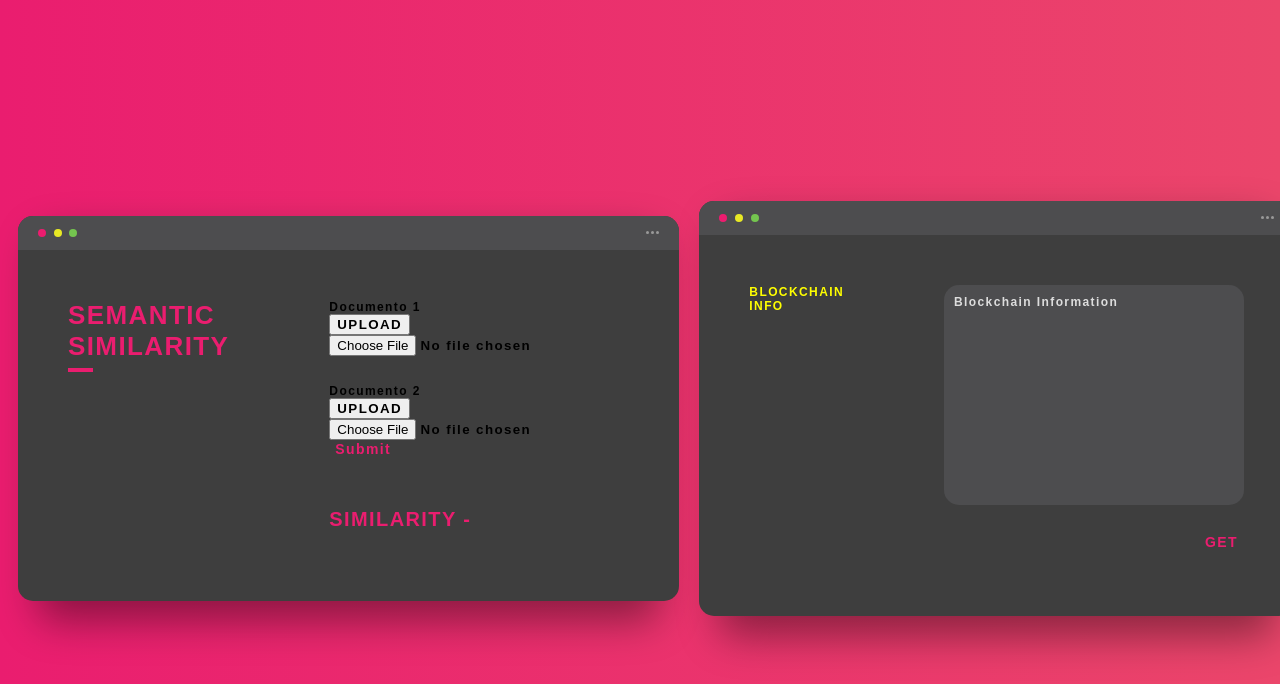
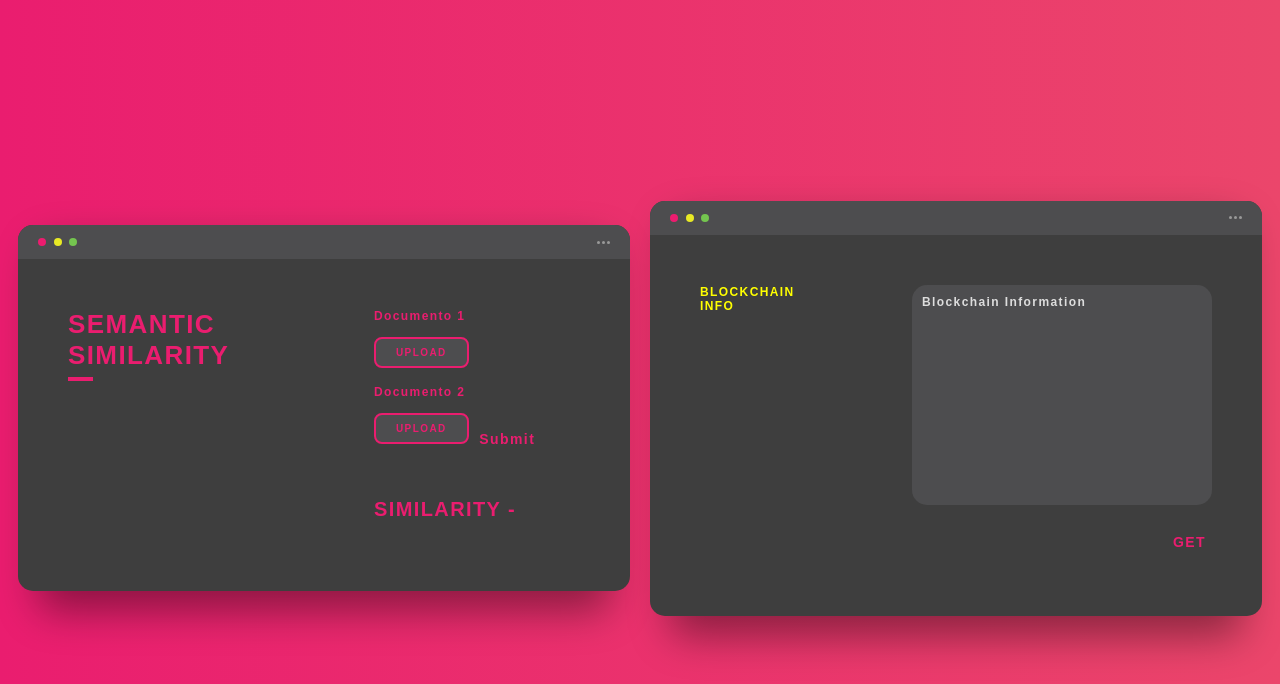
Before and after one commit to 7Nic/Distributed_AI, a Flask app: template blockchain/templates/index.html in a window 1280 px wide. Shown: the top 684 px of the page. Run offline with Flask 2, Linux system fonts and the light colour scheme; the template is opened without the code that fills it, so the values that code supplies are empty.

Commit message:
change css for upload buttons

```diff
--- a/blockchain/static/styles/mainpage.css
+++ b/blockchain/static/styles/mainpage.css
@@ -252,3 +252,35 @@
     font-family: 'Montserrat', sans-serif;
     color: #ddd;
   }
+
+  .upload-btn-wrapper {
+    position: relative;
+    overflow: hidden;
+    display: inline-block;
+  }
+
+  .btn {
+    border: 2px solid #ea1d6f;
+    color: #ea1d6f;
+    background-color: #4d4d4f;
+    padding: 8px 20px;
+    border-radius: 8px;
+    font-size: 10px;
+    font-weight: bold;
+  }
+
+  .upload-btn-wrapper input[type=file] {
+    font-size: 10px;
+    position: absolute;
+    left: 0;
+    top: 0;
+    opacity: 0;
+  }
+
+  .app-text {
+    display: flex;
+    flex-direction: column;
+    position: relative;
+    color: #ea1d6f;
+    font-size: 12px;
+  }
```
